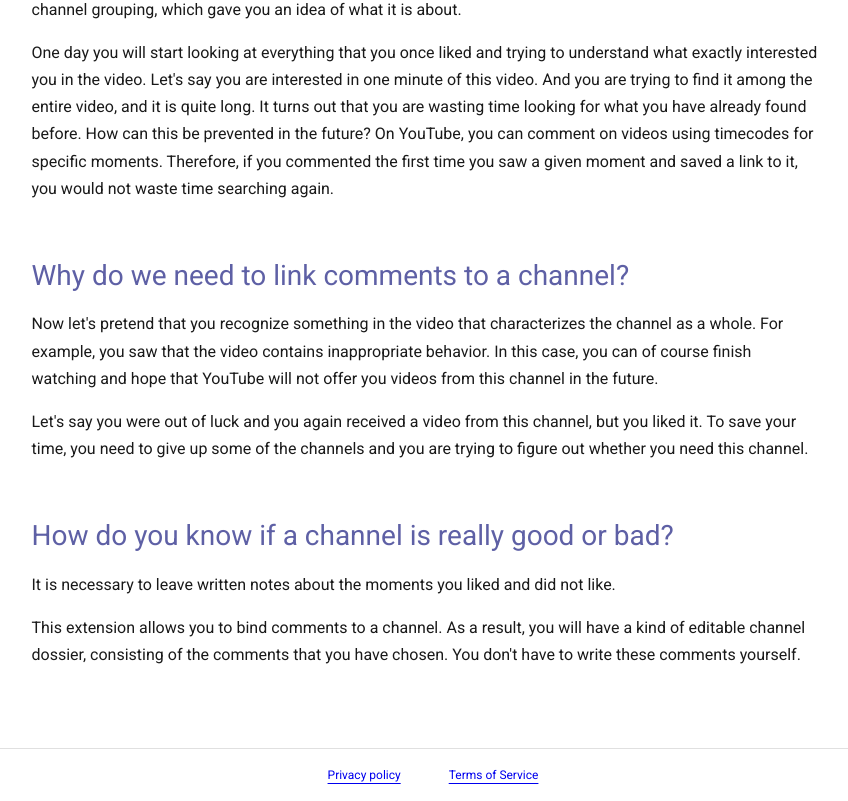
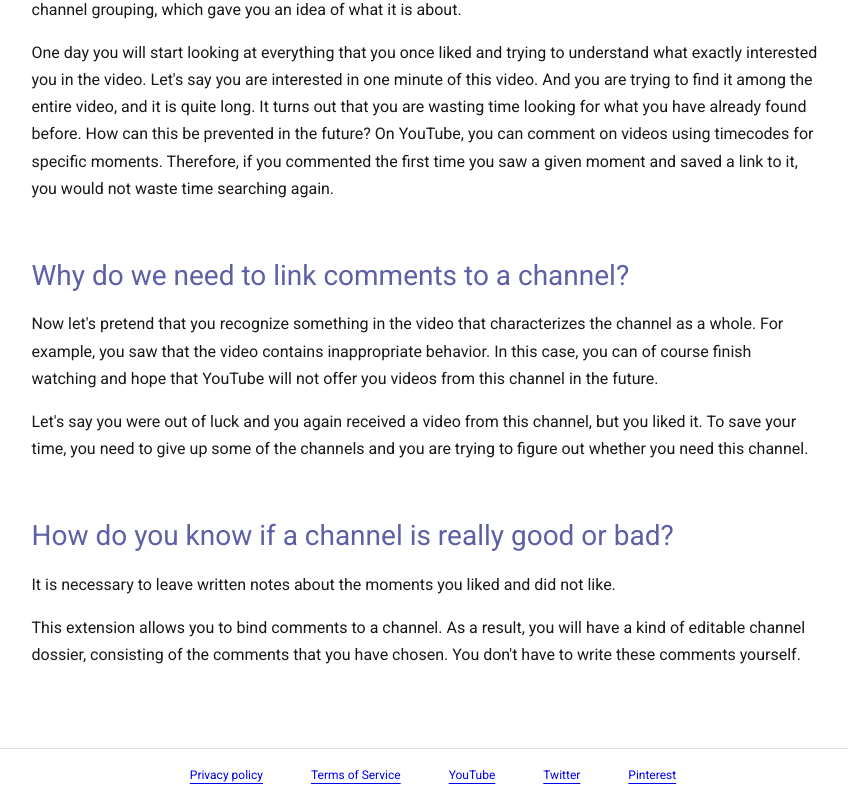
Before and after one commit to anton-voronov-a/channelg, an Angular app in the folder spa/: page / in a window 1280 px wide. Shown: the part 5538-6339 px from the top of the page, without its empty margins (207-1055 px from the left). Built offline with nearby package versions, Linux system fonts and the light colour scheme; a web font is replaced by a local one.

Commit message:
social links

```diff
--- a/spa/src/app/app.component.html
+++ b/spa/src/app/app.component.html
@@ -18,5 +18,15 @@
   <a href="assets/docs/terms/"
      title="Terms of Service"
      class="yp-footer-link">Terms of Service</a>
+
+  <a href="https://www.youtube.com/channel/UCoLeIEJtj3qc7LWDjxAiayg/"
+     title="YouTube"
+     class="yp-footer-link">YouTube</a>
+  <a href="https://twitter.com/groupsrating"
+     title="Twitter"
+     class="yp-footer-link">Twitter</a>
+  <a href="https://www.pinterest.ru/channelgroupsandrating/"
+     title="Pinterest"
+     class="yp-footer-link">Pinterest</a>
 </footer>
 <!--</div>-->
```
Also changed, not shown: 3 other files (tests, documents, lock files or other folders).
